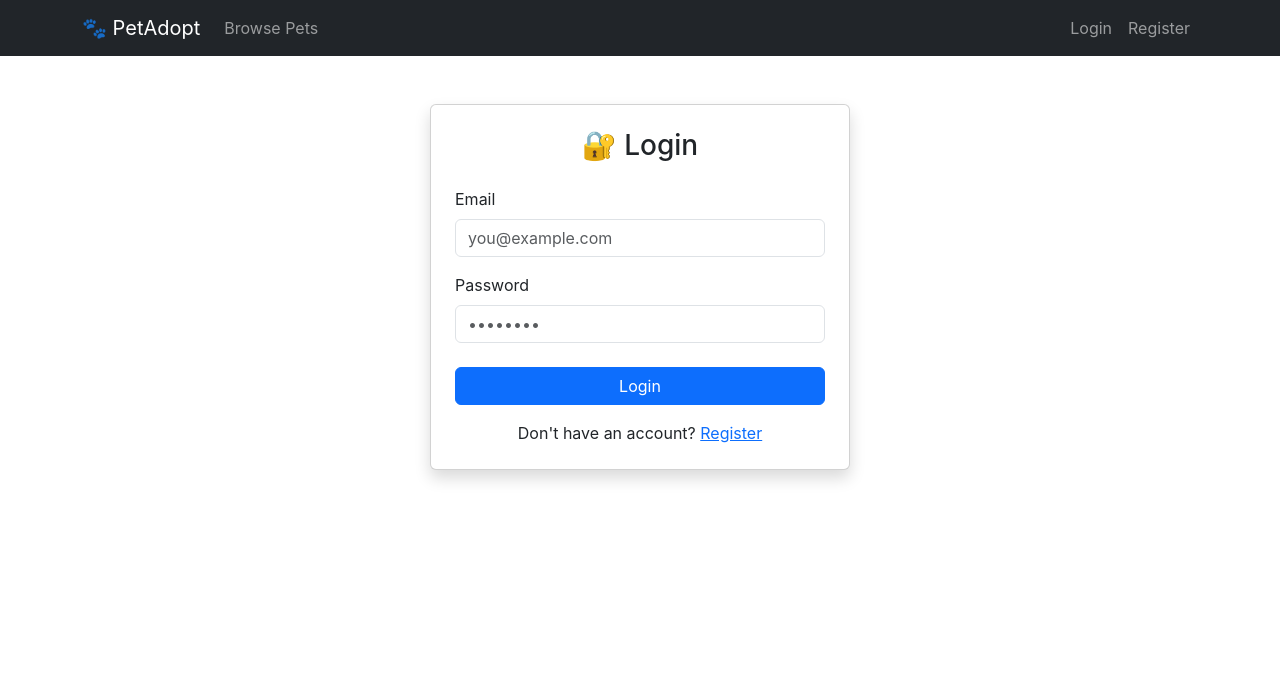
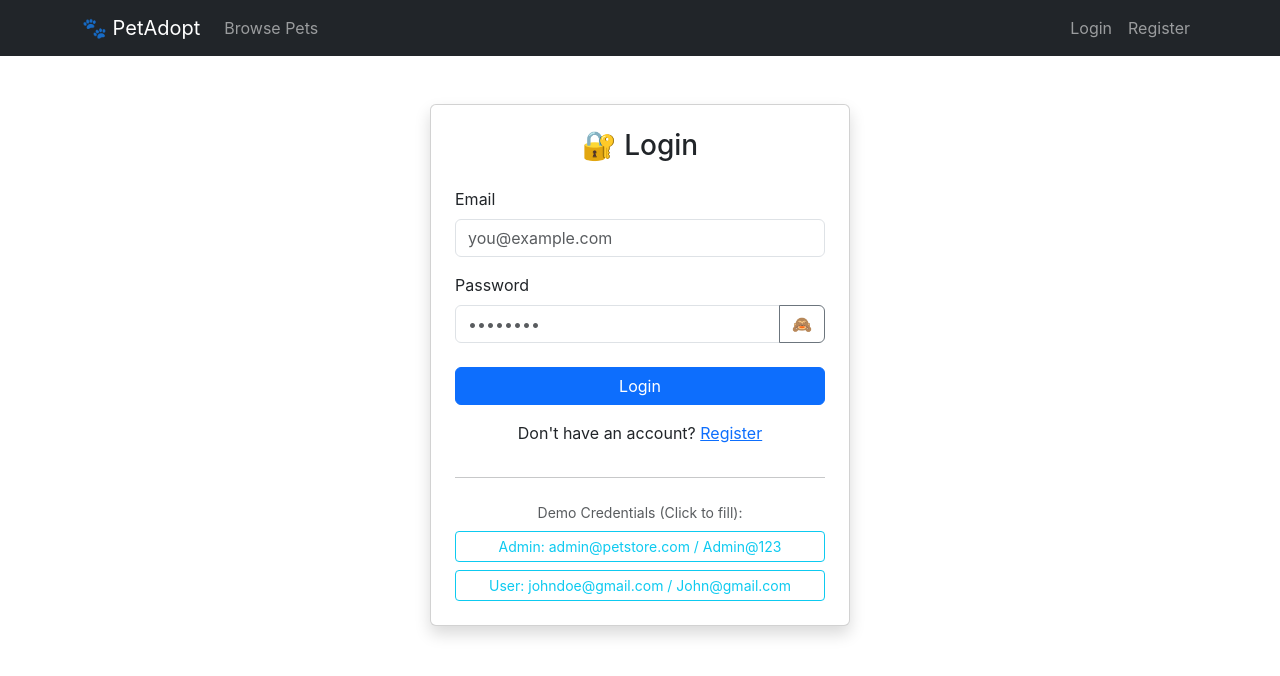
Before and after one commit to Bhushan1707/petstore-frontend, a React (Create React App) app: page /login in a window 1280 px wide. Shown: the top 676 px of the page. Built offline with nearby package versions, Linux system fonts and the light colour scheme.

Commit message:
added demo accounts detailns in login page

```diff
--- a/src/pages/auth/LoginPage.jsx
+++ b/src/pages/auth/LoginPage.jsx
@@ -1,5 +1,5 @@
 import React, { useState, useEffect } from 'react';
-import { Container, Form, Button, Alert, Card } from 'react-bootstrap';
+import { Container, Form, Button, Alert, Card, InputGroup } from 'react-bootstrap';
 import { useDispatch, useSelector } from 'react-redux';
 import { useNavigate, Link } from 'react-router-dom';
 import { loginRequest } from '../../redux/auth/authSlice';
@@ -14,12 +14,17 @@ const LoginPage = () => {
   const isAuthenticated = useSelector(selectIsAuthenticated);
 
   const [form, setForm] = useState({ email: '', password: '' });
+  const [showPassword, setShowPassword] = useState(false);
 
   useEffect(() => {
     if (isAuthenticated) navigate(ROUTES.HOME);
   }, [isAuthenticated, navigate]);
 
   const handleChange = (e) => setForm({ ...form, [e.target.name]: e.target.value });
+
+  const fillDemo = (email, password) => {
+    setForm({ email, password });
+  };
 
   const handleSubmit = (e) => {
     e.preventDefault();
@@ -45,22 +50,53 @@ const LoginPage = () => {
           </Form.Group>
           <Form.Group className="mb-4">
             <Form.Label>Password</Form.Label>
+            <InputGroup>
               <Form.Control
-              type="password"
+                type={showPassword ? 'text' : 'password'}
                 name="password"
                 value={form.password}
                 onChange={handleChange}
                 placeholder="••••••••"
                 required
               />
+              <Button
+                variant="outline-secondary"
+                onClick={() => setShowPassword(!showPassword)}
+                style={{ borderTopLeftRadius: 0, borderBottomLeftRadius: 0 }}
+              >
+                {showPassword ? '👁️' : '🙈'}
+              </Button>
+            </InputGroup>
           </Form.Group>
           <Button type="submit" variant="primary" className="w-100" disabled={loading}>
             {loading ? 'Logging in...' : 'Login'}
           </Button>
         </Form>
-        <p className="text-center mt-3 mb-0">
+        <p className="text-center mt-3 mb-3">
           Don't have an account? <Link to={ROUTES.REGISTER}>Register</Link>
         </p>
+
+        <hr />
+
+        <div className="mt-2">
+          <p className="small text-muted mb-2 text-center">Demo Credentials (Click to fill):</p>
+          <div className="d-grid gap-2">
+            <Button
+              size="sm"
+              variant="outline-info"
+              onClick={() => fillDemo('admin@petstore.com', 'Admin@123')}
+            >
+              Admin: admin@petstore.com / Admin@123
+            </Button>
+            <Button
+              size="sm"
+              variant="outline-info"
+              onClick={() => fillDemo('johndoe@gmail.com', 'John@gmail.com')}
+            >
+              User: johndoe@gmail.com / John@gmail.com
+            </Button>
+          </div>
+        </div>
       </Card>
     </Container>
   );
```
Lines whose indentation alone changed are shown as unchanged.
